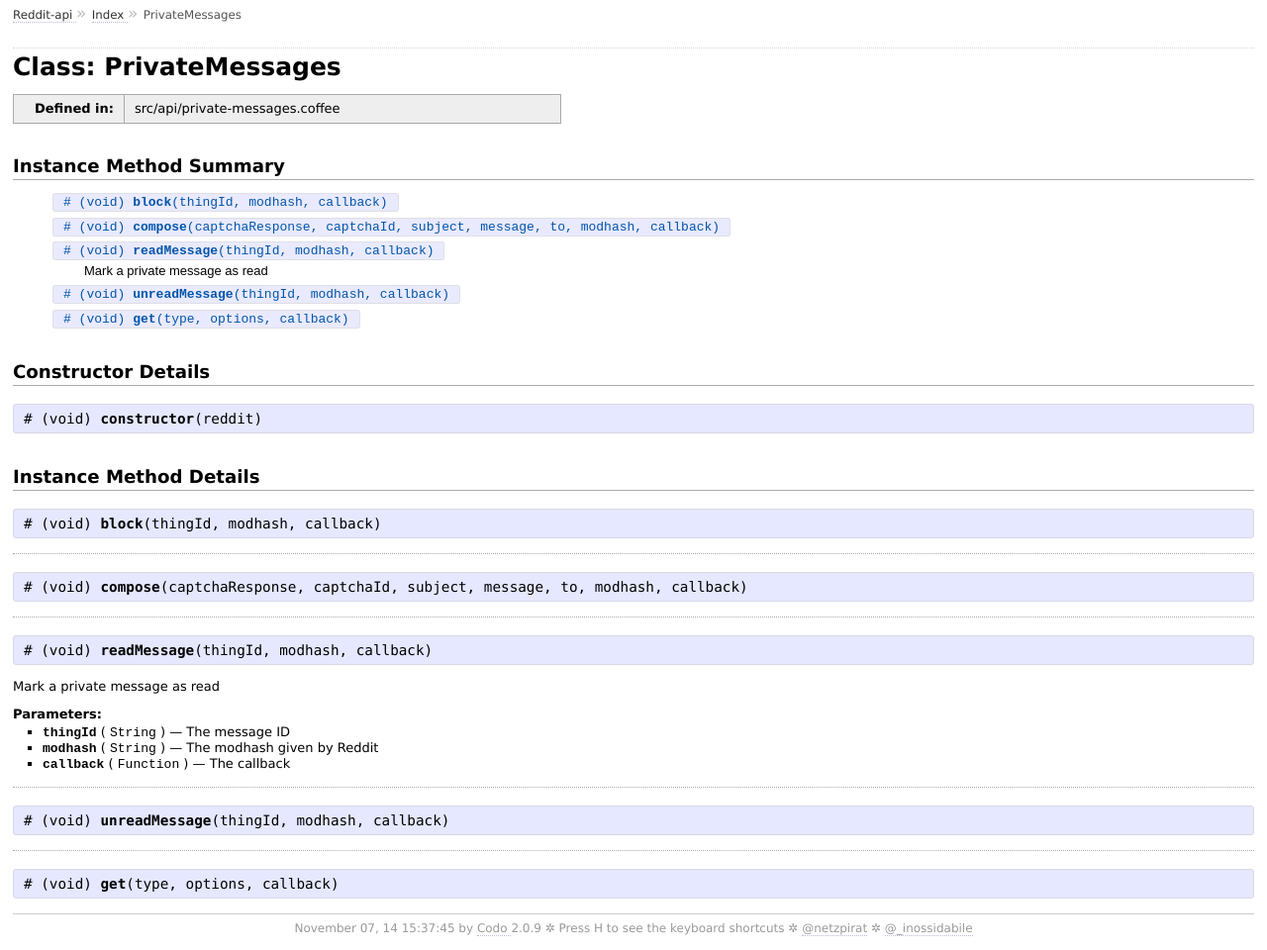
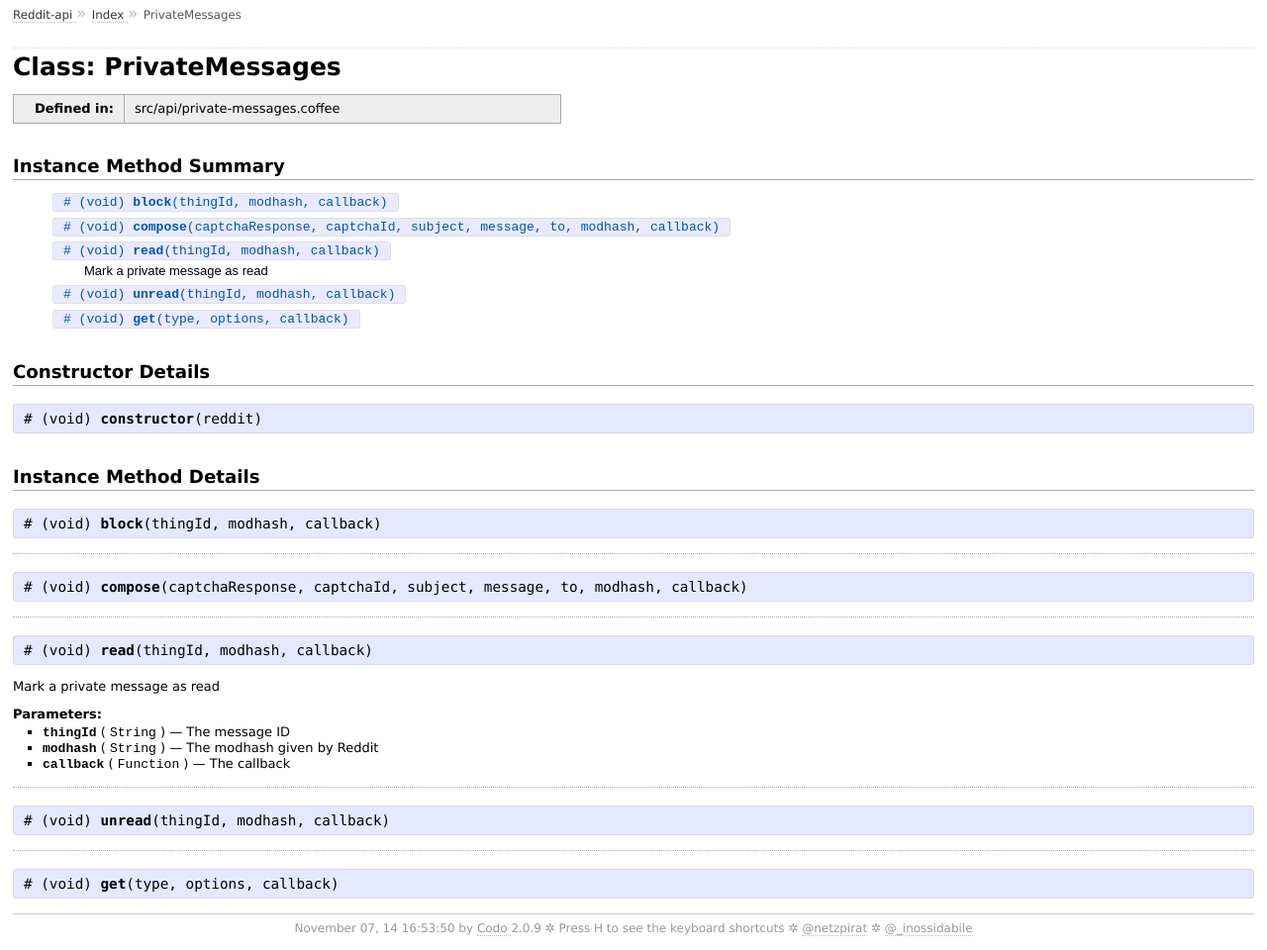
Before and after one commit to michaelowens/reddit-api, a plain HTML site: page class/PrivateMessages.html in a window 1280 px wide. Shown: the whole page at 99% size. Drawn offline with Linux system fonts and the light colour scheme.

Commit message:
New docs

```diff
--- a/class/PrivateMessages.html
+++ b/class/PrivateMessages.html
@@ -59,10 +59,10 @@
   </li>
   <li>
     <span class='signature'>
-      <a href='#readMessage-dynamic'>
+      <a href='#read-dynamic'>
         #
 (void)
-<b>readMessage</b><span>(thingId, modhash, callback)</span>
+<b>read</b><span>(thingId, modhash, callback)</span>
       </a>
     </span>
     <span class='desc'>
@@ -71,10 +71,10 @@
   </li>
   <li>
     <span class='signature'>
-      <a href='#unreadMessage-dynamic'>
+      <a href='#unread-dynamic'>
         #
 (void)
-<b>unreadMessage</b><span>(thingId, modhash, callback)</span>
+<b>unread</b><span>(thingId, modhash, callback)</span>
       </a>
     </span>
     <span class='desc'>
@@ -125,10 +125,10 @@
 
   </div>
   <div class='method_details'>
-    <p class='signature' id='readMessage-dynamic'>
+    <p class='signature' id='read-dynamic'>
       #
 (void)
-<b>readMessage</b><span>(thingId, modhash, callback)</span>
+<b>read</b><span>(thingId, modhash, callback)</span>
       <br>
     </p>
     <div class='docstring'>
@@ -171,10 +171,10 @@
 </div>
   </div>
   <div class='method_details'>
-    <p class='signature' id='unreadMessage-dynamic'>
+    <p class='signature' id='unread-dynamic'>
       #
 (void)
-<b>unreadMessage</b><span>(thingId, modhash, callback)</span>
+<b>unread</b><span>(thingId, modhash, callback)</span>
       <br>
     </p>
 
@@ -191,7 +191,7 @@
 </div>
     </div>
     <div id='footer'>
-  November 07, 14 15:37:45 by
+  November 07, 14 16:53:50 by
   <a href='https://github.com/coffeedoc/codo' title='CoffeeScript API documentation generator'>
     Codo
   </a>
```
Also changed, not shown: alphabetical_index.html (+1 -1 lines), class/Account.html (+1 -1 lines), class/Reddit.html (+1 -1 lines), extra/README.md.html (+1 -1 lines), file/src/api/account.coffee.html (+1 -1 lines), file/src/api/apps.coffee.html (+1 -1 lines), file/src/api/flair.coffee.html (+1 -1 lines), file/src/api/links-and-comments.coffee.html (+1 -1 lines), file/src/api/listings.coffee.html (+1 -1 lines), file/src/api/misc.coffee.html (+1 -1 lines), file/src/api/moderation.coffee.html (+1 -1 lines), file/src/api/private-messages.coffee.html (+1 -1 lines), file/src/api/search.coffee.html (+1 -1 lines), file/src/api/subreddits.coffee.html (+1 -1 lines), 5 more files.
